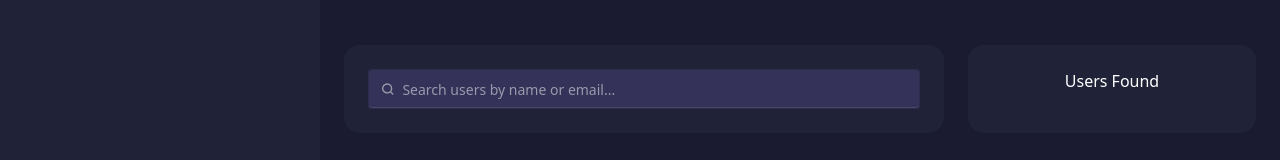
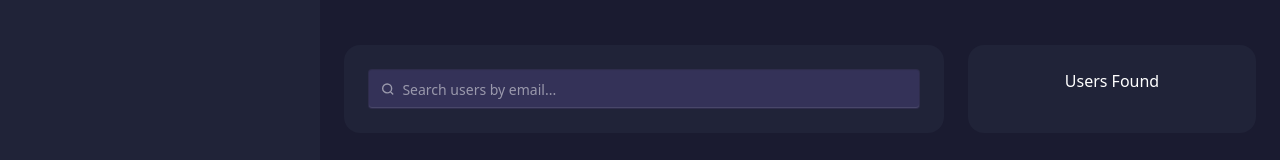
Before and after one commit to mahatab6/Node-Talk-Client-Side, a React (Vite) app: page /dashboard/manage-users in a window 1280 px wide. Shown: the part 123-283 px from the top of the page. Built offline with nearby package versions, Linux system fonts and the light colour scheme; no server answers; sample sign-in values are in the browser's storage.

Commit message:
user email search

```diff
--- a/src/pages/adminDashboard/ManageUsers.jsx
+++ b/src/pages/adminDashboard/ManageUsers.jsx
@@ -1,5 +1,5 @@
 import { useQuery } from '@tanstack/react-query';
-import React from 'react';
+import React, { useState } from 'react';
 import { FiUserPlus } from "react-icons/fi";
 import useAxiosToken from '../../hooks/useAxiosToken';
 import toast from 'react-hot-toast';
@@ -8,12 +8,15 @@ import toast from 'react-hot-toast';
 const ManageUsers = () => {
 
     const axiosSecureJWT = useAxiosToken();
+    const [search, setSearch] = useState('');
 
 
     const {data,refetch} = useQuery({
-        queryKey: ["user-stats"],
+        queryKey: ["user-stats", search],
         queryFn: async ()=>{
-            const res = await axiosSecureJWT.get('/manage-user-stats');
+            const res = await axiosSecureJWT.get('/manage-user-stats',{
+                params: {search}
+            });
             return res.data
         }
     })
@@ -48,7 +51,7 @@ const ManageUsers = () => {
                             <path d="m21 21-4.3-4.3"></path>
                             </g>
                         </svg>
-                        <input  type="search" placeholder="Search users by name or email..." />
+                        <input onChange={(e)=> setSearch(e.target.value)} type="search" placeholder="Search users by email..." />
                     </label>
                 </div>
 
```
